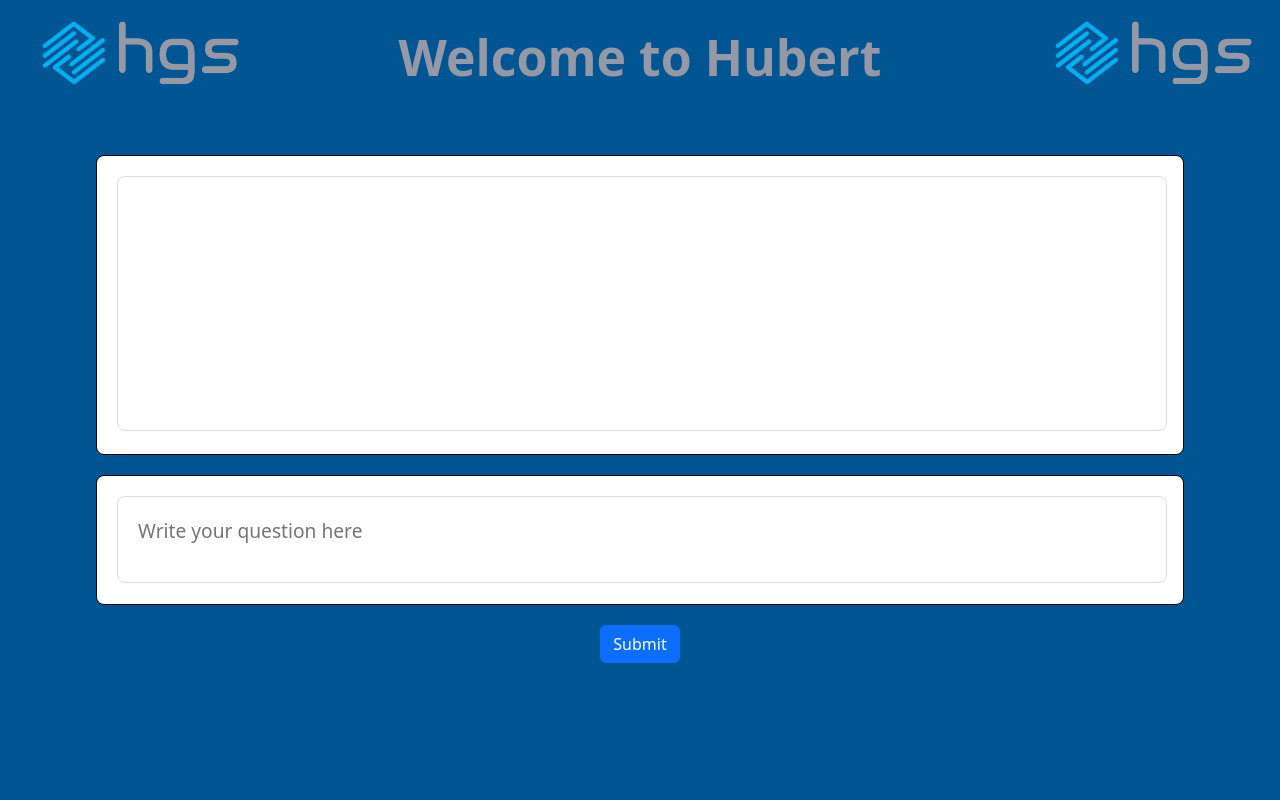
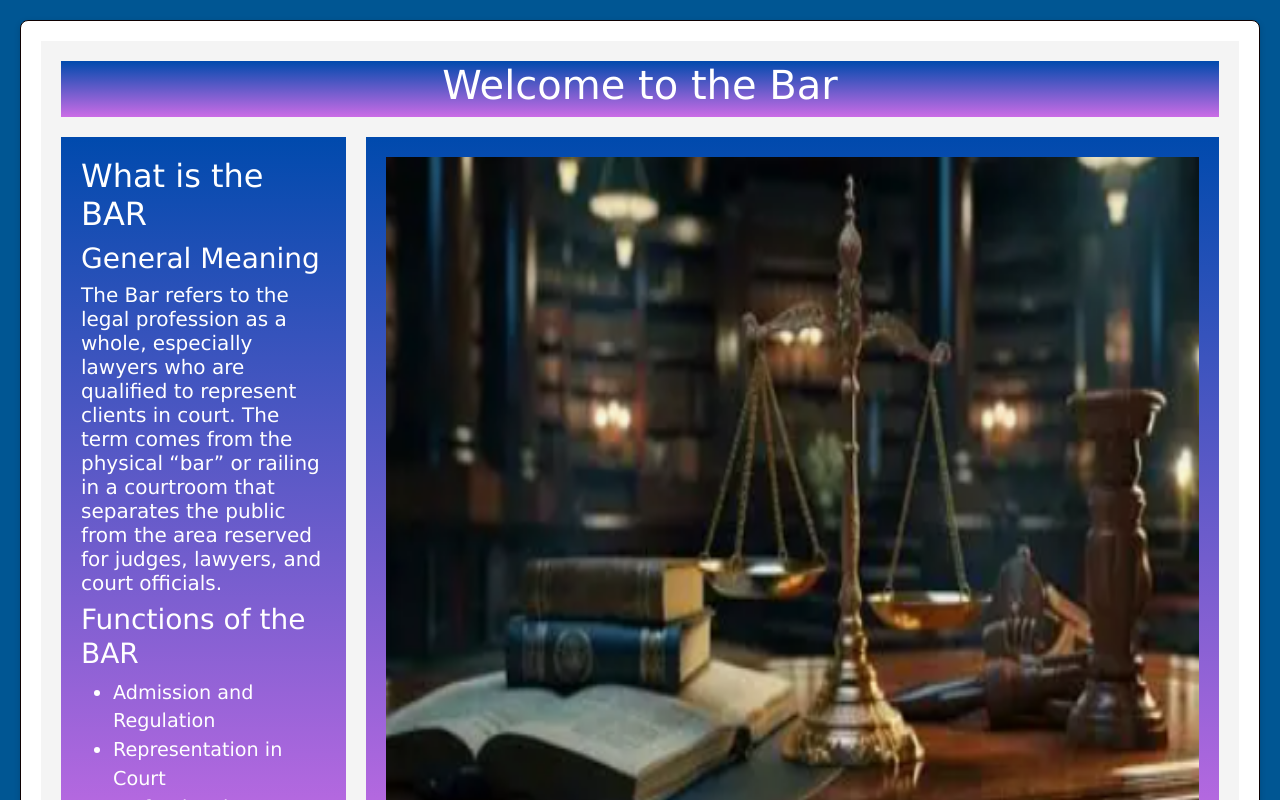
Before and after one commit to birchib/hlk_forntend_please_work, a React (Vite) app: page / in a window 1280 px wide. Shown: the top 800 px of the page. Built offline with nearby package versions, Linux system fonts and the light colour scheme.

Commit message:
updated css

```diff
--- a/src/App.css
+++ b/src/App.css
@@ -4,7 +4,7 @@
   grid-template-rows: auto 1fr; /* header + content */
   grid-template-columns: 1fr;   /* single column now */
   height: 100vh;
-  background-color: rgba(0, 86, 147, 1);
+  /* background-color: rgba(0, 86, 147, 1); */
   gap: 20px;
     /* ✅ remove any flex alignment pushing items down */
   align-items: start;
@@ -44,71 +44,52 @@
   justify-content: flex-end;
 }
 
-/* Main content container */
-.content-container {
-  grid-row: 2 / 3; /* Second row */
-  grid-column: 1 / 2; /* Second column */
+/* Main wrapper */
+.qa-container {
   display: flex;
   flex-direction: column;
   align-items: center;
-  gap: 20px;
+  gap: 20px; /* space between Q and A cards */
   padding: 20px;
+  background-color: rgba(0, 86, 147, 1); /* same blue bg you had */
+  min-height: 100vh; /* full screen height */
+  box-sizing: border-box;
 }
 
-/* Styles for question and answer boxes */
-.que-box {
-  width: 85vw; /* Full width of content container */
-  max-width: none; /* Optional: max width constraint */
-  height: 130px; /* Adjust height */
+/* Shared card style */
+.qa-card {
+  width: 100%;
+  max-width: 100%; /* keeps it from stretching too wide on big screens */
+  background-color: #fff;
+  border: 1px solid #100101;
+  border-radius: 8px;
   padding: 20px;
-  margin: 0 auto;
   font-size: 1.2rem;
-  box-sizing: border-box; /* Ensures padding doesn’t add to width */
-  background-color: #ffffff;
-  border: 1px solid #100101; /* Optional: add border for visibility */
-  border-radius: 8px; /* Optional: round corners */
+  box-sizing: border-box;
+  box-shadow: 0px 2px 6px rgba(0,0,0,0.15);
 }
 
-.que-text-box{
-  width: 82vw; /* Full width of the container */
-  max-width: none; /* Optional: set a max width */
-  max-height: 130px;
-  height: 99%; /* Set desired height */
-  padding: 20px;
-  margin: 0 auto;
-  font-size: 1.2rem;
-  box-sizing: border-box; /* Include padding in width/height calculation */
-  background-color: #ffffff;
-  border: 1px solid #ddd; /* Optional: add border */
-  border-radius: 8px; /* Optional: round corners */
-  resize: none; /* Disable manual resizing */
+/* Question box (textarea) */
+.que-text-box {
+  width: 100%;
+  height: 120px;
+  resize: none;
+  border: 1px solid #ddd;
+  border-radius: 6px;
+  padding: 10px;
+  font-size: 1rem;
+  box-sizing: border-box;
 }
 
-.ans-box {
-  width: 85vw; /* Full width of content container */
-  max-width: none; /* Optional: max width constraint */
-  height: 300px; /* Adjust height */
-  margin: 0 auto;
-  padding: 20px;
-  font-size: 1.2rem;
-  box-sizing: border-box; /* Ensures padding doesn’t add to width */
-  background-color: #ffffff;
-  border: 1px solid #100101; /* Optional: add border for visibility */
-  border-radius: 8px; /* Optional: round corners */
+/* Answer box (scrollable) */
+.AnswerBox {
+  width: 100%;
+  min-height: 200px;
+  max-height: 400px;
+  overflow-y: auto;
+  border: 1px solid #ddd;
+  border-radius: 6px;
+  padding: 10px;
+  font-size: 1rem;
+  box-sizing: border-box;
 }
-
-.AnswerBox {
-  width: 82vw; /* Full width of the container */
-  max-width: none; /* Optional: set a max width */
-  max-height: 300px; /* Set desired height */
-  height: 99%;
-  margin: 0 auto;
-  padding: 20px;
-  font-size: 1.2rem;
-  box-sizing: border-box; /* Include padding in width/height calculation */
-  background-color: #ffffff;
-  border: 1px solid #ddd; /* Optional: add border */
-  border-radius: 8px; /* Optional: round corners */
-  resize: none; /* Disable manual resizing */
-  overflow-y: auto;
-}
--- a/src/App.tsx
+++ b/src/App.tsx
@@ -2,12 +2,13 @@ import { useState, useEffect } from "react";
 import "./App.css";
 import QuestionAnswerBox from "./components/AnswerBox";
 import Button from "./components/Button";
-import ImageComponent from "./components/HGSLogo";
+// import ImageComponent from "./components/HGSLogo";
 // import HubertImageComponent from "./components/Hubert";
 // import ListSupportGroup from "./components/ListSuportFunctions";
 import QuestionTextBox from "./components/QuestionBox";
 import { useFetchBooks } from "./components/useFetchBooks";
 // import { Book } from './components/booktype';
+import BusinessExcellence from "./components/be";
 
 function App() {
 
@@ -25,6 +26,14 @@ const handleSubmit = () => {
   if (!question.trim()) return;
   setSubmittedQuestion(question);
   setLoading(true);
+};
+
+const handlehelpfullSubmit = () => {
+  if (answer.length === 0) {
+    alert("No answer available yet!");
+    return;
+  }
+  alert(`Marked as helpful for: "${submittedQuestion}"`);
 };
 
 // Whenever the submitted question changes, fetch books and update the answer
@@ -51,33 +60,20 @@ useEffect(() => {
   // });
 
   const updatedAnswers = [...answer, ...newAnswer];
-setAnswer(updatedAnswers); // only update answer
+  setAnswer(updatedAnswers); // only update answer
 
   setLoading(false); // stop loading
-}, [books]); // only run when books actually change
+  }, [books]); // only run when books actually change
+
 return (
-  <div className="app-container">
-    <div className="header-container">
-      {/* Top row - HGS logo */}
-      <div className="top_right_hgs_logo-container">
-        <ImageComponent />
-      </div>
-
-      {/* Top row - Logo and "Hello World" */}
-      <div className="logo_name-container">
-        <span>Welcome to Hubert</span>
-      </div>
-
-
-      <div className="top_left_hgs_logo-container">
-        <ImageComponent />
-      </div>
+  <div className="qa-container">
+    {/* Business Excellence Section */}
+    <div className="qa-card">
+      <BusinessExcellence />
     </div>
 
-    {/* Centered content */}
-    <div className="content-container">
-
-    <div className="ans-box">
+    {/* Answer card */}
+    <div className="qa-card">
       {loading ? (
         <div className="loading">Loading answer...</div>
       ) : (
@@ -85,26 +81,18 @@ return (
       )}
     </div>
 
-
-
-      <div className="que-box">
-        <QuestionTextBox
-          value={question}
-          onChange={(e) => setQuestion(e.target.value)} // Update the state as user types
-          onEnter={() => {
-            console.log("Entered text:", question); // Log the text to the console
-            handleSubmit(); // Trigger the submit action when Enter is pressed
-          }}
-        />
+    {/* Question card */}
+    <div className="qa-card">
+      <QuestionTextBox
+        value={question}
+        onChange={(e) => setQuestion(e.target.value)}
+        onEnter={handleSubmit}
+      />
+      <div style={{ marginTop: "10px", textAlign: "right" }}>
+        <Button onClick={handleSubmit}>Submit</Button>
+        <Button onClick={handlehelpfullSubmit}>Helpfull</Button>
       </div>
-
-      <div className="sub-button">
-        <Button onClick={handleSubmit}>Submit</Button> {/* Call handleSubmit on click */}
-      </div>
-
-
     </div>
-
   </div>
 );
 };
--- /dev/null
+++ b/src/components/be.css
@@ -0,0 +1,44 @@
+.be-container {
+    display: grid;
+    grid-template-areas:
+        "header header"
+        "menu content";
+    grid-template-columns: 1fr 3fr;
+    grid-template-rows: auto auto;
+    gap: 20px;
+    padding: 20px;
+    background-color: #f4f4f4;
+}
+
+.be-container .header {
+    grid-area: header;
+    text-align: center;
+    color: white;
+    font-family: 'Lucida Sans', 'Lucida Sans Regular', 'Lucida Grande', 'Lucida Sans Unicode', 'Geneva', 'Verdana', 'sans-serif';
+    background: linear-gradient(#004aad, #cb6ce6);
+    background-color: #ffffff;
+}
+
+.be-container .menu {
+    grid-area: menu;
+    padding: 20px;
+    color: white;
+    font-family: 'Lucida Sans', 'Lucida Sans Regular', 'Lucida Grande', 'Lucida Sans Unicode', 'Geneva', 'Verdana', 'sans-serif';
+    background: linear-gradient(#004aad, #cb6ce6);
+    background-color: #ffffff;
+}
+
+.be-container .content {
+    grid-area: content;
+    padding: 20px;
+    color: white;
+    font-family: 'Lucida Sans', 'Lucida Sans Regular', 'Lucida Grande', 'Lucida Sans Unicode', 'Geneva', 'Verdana', 'sans-serif';
+    background: linear-gradient(#004aad, #cb6ce6);
+    background-color: #ffffff;
+}
+
+.the_bar {
+    width: 100%;
+    height: 100%;
+    background-color: #ffffff;
+}
--- /dev/null
+++ b/src/components/be.tsx
@@ -0,0 +1,29 @@
+import './be.css'
+
+function BusinessExcellence () {
+    return (
+        <div>
+            <div className='be-container'>
+                <div className='header'><h1>Welcome to the Bar</h1></div>
+                <div className='menu'>
+                    <h2>What is the BAR</h2>
+                    <h3>General Meaning</h3>
+                    <h5>The Bar refers to the legal profession as a whole, especially lawyers who are qualified to represent clients in court. The term comes from the physical “bar” or railing in a courtroom that separates the public from the area reserved for judges, lawyers, and court officials.</h5>
+                    <h3>Functions of the BAR</h3>
+                    <ul>
+                        <li>Admission and Regulation</li>
+                        <li>Representation in Court</li>
+                        <li>Professional Development</li>
+                    </ul>
+                </div>
+
+                <div className='content'>
+                    <img src='the_bar.png' alt='the_bar' className='the_bar'/>
+                </div>
+            </div>
+
+        </div>
+    )
+}
+
+export default BusinessExcellence
```
Also changed, not shown: src/components/qu.tsx (added, +30 -0 lines), public/the_bar.png (added).
